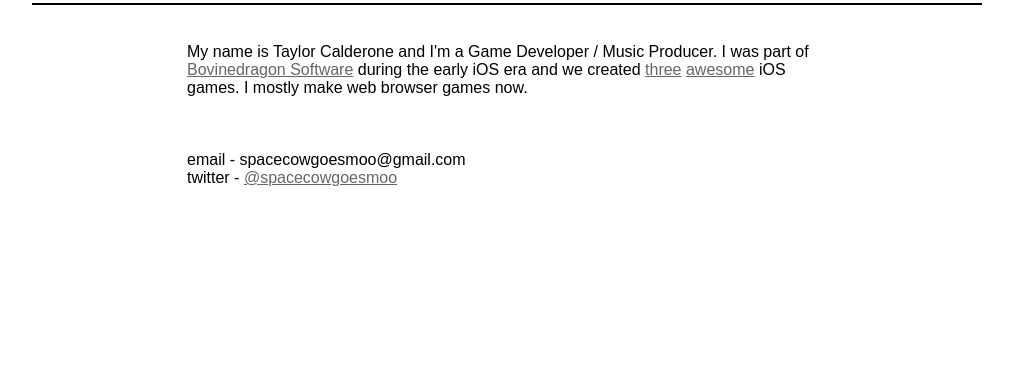
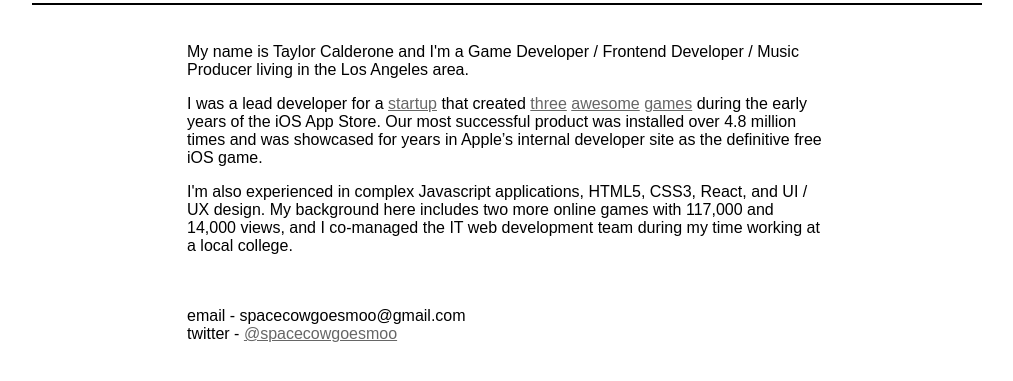
Before and after one commit to spacecowgoesmoo/taylorcalderone.com, a PHP site: page / in a window 1280 px wide. Shown: the part 87-468 px from the top of the page, without its empty margins (133-1146 px from the left). Run offline with PHP 8.4, Linux system fonts and the light colour scheme.

Commit message:
Rewrote all the text

```diff
--- a/index.php
+++ b/index.php
@@ -4,13 +4,12 @@
 
 
 <div class='defaultPageFormat'>
-My name is Taylor Calderone and I'm a Game Developer / Music Producer.
-I was part of <a href='http://www.bovinedragonsoftware.com' target='blank'>Bovinedragon Software</a>
-during the early iOS era and we created
-<a href ="https://web.archive.org/web/20190211195412/http://www.slidetoplay.com/gomi-review/" target='_blank' rel="noopener">three</a>
-<a href ="https://toucharcade.com/2013/09/30/trace-2-review-years-ahead-of-the-first-game/" target='_blank' rel="noopener">awesome</a> iOS games.
-I mostly make web browser games now.
+	My name is Taylor Calderone and I'm a Game Developer / Frontend Developer / Music Producer living in the Los Angeles area.
 
-<br><br><br><br>email - spacecowgoesmoo@gmail.com
-<br>twitter - <a href="https://twitter.com/spacecowgoesmoo" target='_blank' rel="noopener">@spacecowgoesmoo</a>
+	<p>I was a lead developer for a <a href='http://www.bovinedragonsoftware.com' target='_blank' rel='noopener'>startup</a> that created <a href ="https://toucharcade.com/2013/09/30/trace-2-review-years-ahead-of-the-first-game/" target='_blank' rel="noopener">three</a> <a href ="https://web.archive.org/web/20190211195412/http://www.slidetoplay.com/gomi-review/" target='_blank' rel="noopener">awesome</a> <a href='https://toucharcade.com/2008/10/08/spacecowmusics-trace-finally-hits-the-app-store/' target='_blank' rel='noopener'>games</a> during the early years of the iOS App Store. Our most successful product was installed over 4.8 million times and was showcased for years in Apple’s internal developer site as the definitive free iOS game.</p>
+
+	<p>I'm also experienced in complex Javascript applications, HTML5, CSS3, React, and UI / UX design. My background here includes two more online games with 117,000 and 14,000 views, and I co-managed the IT web development team during my time working at a local college.</p>
+
+	<br><br>email - spacecowgoesmoo@gmail.com
+	<br>twitter - <a href="https://twitter.com/spacecowgoesmoo" target='_blank' rel="noopener">@spacecowgoesmoo</a>
 </div>
```
